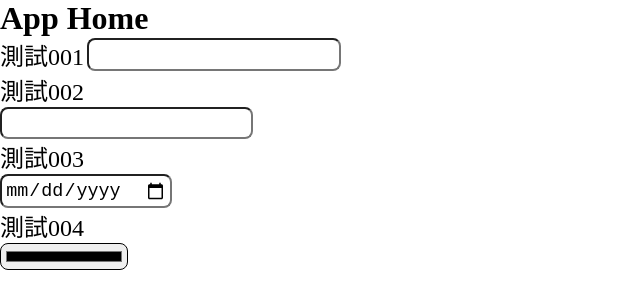
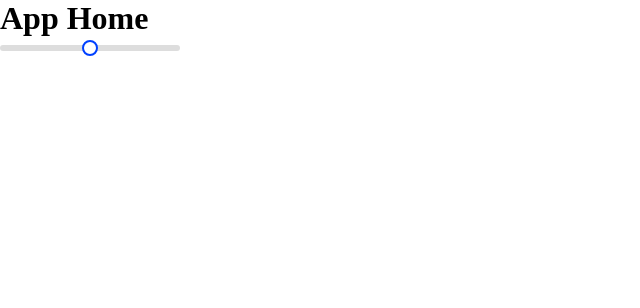
Before and after one commit to ianSama0217/React-components, a React (Vite) app: page / in a window 1280 px wide. Shown: the top 308 px of the page, without its empty margins (0-640 px from the left). Built offline with nearby package versions, Linux system fonts and the light colour scheme.

Commit message:
slider component style

```diff
--- /dev/null
+++ b/public/scss/components/slider.scss
@@ -0,0 +1,19 @@
+.slider {
+  input[type="range"] {
+    -webkit-appearance: none;
+    background-color: #ddd; /* rail color */
+    width: 180px;
+    height: 6px;
+    border-radius: 5px;
+
+    &::-webkit-slider-thumb {
+      -webkit-appearance: none;
+      width: 16px;
+      height: 16px;
+      border-radius: 100%;
+      border: 2px solid rgb(0, 64, 255);
+      background: white;
+      cursor: pointer;
+    }
+  }
+}
--- a/public/scss/index.scss
+++ b/public/scss/index.scss
@@ -9,6 +9,8 @@
 
 @import "./components/input.scss";
 
+@import "./components/slider.scss";
+
 * {
   margin: 0;
   padding: 0;
--- a/src/App.tsx
+++ b/src/App.tsx
@@ -1,65 +1,13 @@
 import { useState } from "react";
 import "../public/scss/index.scss";
 
-import Input from "./components/input/input";
+import Slider from "./components/slider/Slider";
 
 function App() {
-  const [text, setText] = useState("");
-  const [num, setNum] = useState("");
-  const [date, setDate] = useState("");
-  const [color, setColor] = useState("");
-
-  const handleTextChange = (e: React.ChangeEvent<HTMLInputElement>) => {
-    setText(e.target.value);
-  };
-
-  const handleNumChange = (e: React.ChangeEvent<HTMLInputElement>) => {
-    setNum(e.target.value);
-  };
-
-  const handleDateChange = (e: React.ChangeEvent<HTMLInputElement>) => {
-    setDate(e.target.value);
-  };
-
-  const handleColorChange = (e: React.ChangeEvent<HTMLInputElement>) => {
-    setColor(e.target.value);
-  };
-
   return (
     <>
       <h1>App Home</h1>
-
-      <Input
-        arrange="row"
-        value={text}
-        labelText="測試001"
-        handleChange={handleTextChange}
-      />
-      <p>{text}</p>
-
-      <Input
-        value={num}
-        labelText="測試002"
-        type="number"
-        handleChange={handleNumChange}
-      />
-      <p>{num}</p>
-
-      <Input
-        value={date}
-        labelText="測試003"
-        type="date"
-        handleChange={handleDateChange}
-      />
-      <p>{date}</p>
-
-      <Input
-        value={color}
-        labelText="測試004"
-        type="color"
-        handleChange={handleColorChange}
-      />
-      <p>{color}</p>
+      <Slider />
     </>
   );
 }
--- /dev/null
+++ b/src/components/slider/Slider.tsx
@@ -0,0 +1,11 @@
+type param = {};
+
+function Slider() {
+  return (
+    <div className="slider">
+      <input type="range" />
+    </div>
+  );
+}
+
+export default Slider;
```
